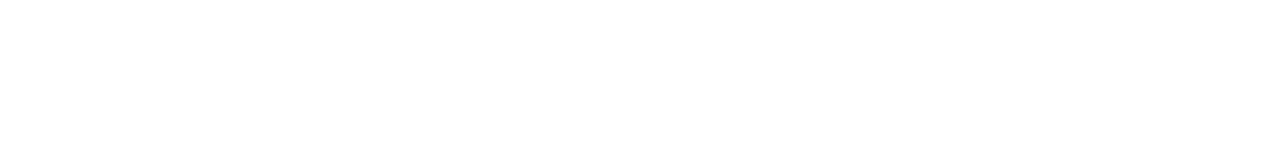
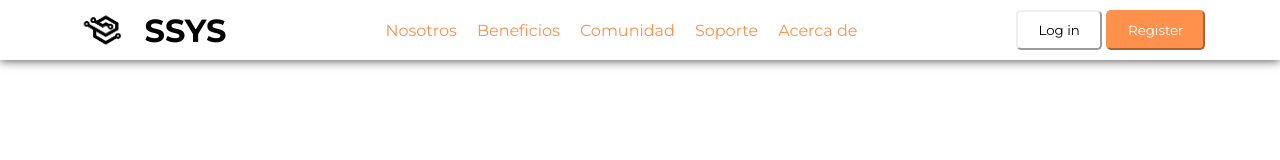
Before and after one commit to upc-pre-202202-SI70-WV51-SamsanTech/landingpage-ssys, a plain HTML site: page index.html in a window 1280 px wide. Drawn offline with Linux system fonts and the light colour scheme; files that its build step writes are made by us from their sources.

Commit message:
SSYS-5 <Implement Navbar>

```diff
--- a/index.html
+++ b/index.html
@@ -1,12 +1,34 @@
 <!DOCTYPE html>
-<html lang="en">
+<html lang="es">
   <head>
-    <title></title>
+    <title>SSYS</title>
     <meta charset="UTF-8">
+
+    <meta name="description" content="Gestiona el inventario de tu negocio con una herramienta | SSYS">
+    <meta name="keywords" content="SSYS, Sistema, Inventario, Negocio, Gestión">
+    <meta name="author" content="SSYS">
     <meta name="viewport" content="width=device-width, initial-scale=1">
-    <link href="css/style.css" rel="stylesheet">
+    <link href="./src/style.css" rel="stylesheet">
   </head>
   <body>
-
+    <header>
+      <div class="logo">
+        <img src="./src/img/ssys-logo.png" alt="SSYS">
+        <h1>SSYS</h1>
+      </div>
+      <div class="navbar">
+        <ul class="menu">
+          <li class="menu-item"><a href="">Nosotros</a></li>
+          <li class="menu-item"><a href="">Beneficios</a></li>
+          <li class="menu-item"><a href="">Comunidad</a></li>
+          <li class="menu-item"><a href="">Soporte</a></li>
+          <li class="menu-item"><a href="">Acerca de</a></li>
+        </ul>
+      </div>
+      <div class="btn-sesion">
+        <button id="login">Log in</button>
+        <button id="register">Register</button>
+      </div>
+    </header>
   </body>
 </html>
--- a/src/style.css
+++ b/src/style.css
@@ -0,0 +1,93 @@
+@import url('https://fonts.googleapis.com/css2?family=Montserrat:wght@100;200;300;400;500;600;700&display=swap');
+
+
+/* declarate variable primary and secondary color */
+:root {
+    --primary-color: #5E17EB;
+    --secondary-color: #FF914D;
+    --primary-variant-color: #E4CCFF;
+    --secondary-variant-color: #FFD19C;
+}
+
+* {
+    padding: 0;
+    margin: 0;
+    font-family: 'Montserrat', sans-serif;
+    text-decoration: none;
+    scroll-behavior: smooth;
+}
+
+--webkit-scrollbar {
+    display: none;
+}
+
+/* Navbar */
+
+header {
+    display: flex;
+    flex-direction: row;
+    justify-content: space-around;
+    align-items: center;
+    height: 60px;
+    background-color: #fff;
+    box-shadow: 0 0 10px rgba(0, 0, 0, 0.8);
+}
+
+header .logo {
+    font-weight: 400;
+    color: #000;
+    align-items: center;
+    justify-content: center;
+    display: flex;
+    flex-direction: row;
+}
+
+header .logo img {
+    width: 60px;
+    height: 60px;
+    margin-right: 10px;
+}
+
+header h1 {
+    height: 100%;
+}
+
+header .navbar {
+    height: 100%;
+    align-items: center;
+}
+
+header .menu {
+    height: 100%;
+    list-style: none;
+    display: flex;
+    flex-direction: row;
+    justify-content: space-between;
+    align-items: center;
+}
+
+header li {
+    margin: 0 10px;
+}
+
+header a {
+    color: var(--secondary-color);
+}
+
+header button {
+    padding: 10px 20px;
+    border-radius: 5px;
+    cursor: pointer;
+}
+
+#login {
+    background-color: rgb(255, 255, 255);
+    color: var(--secondary--color);
+    border-color: var(--secondary--color);
+}
+
+#register {
+    background-color: var(--secondary-color);
+    color: rgb(255, 255, 255);
+    border-color: var(--secondary-color);
+}
```
Also changed, not shown: src/img/ssys-logo.png (added).
